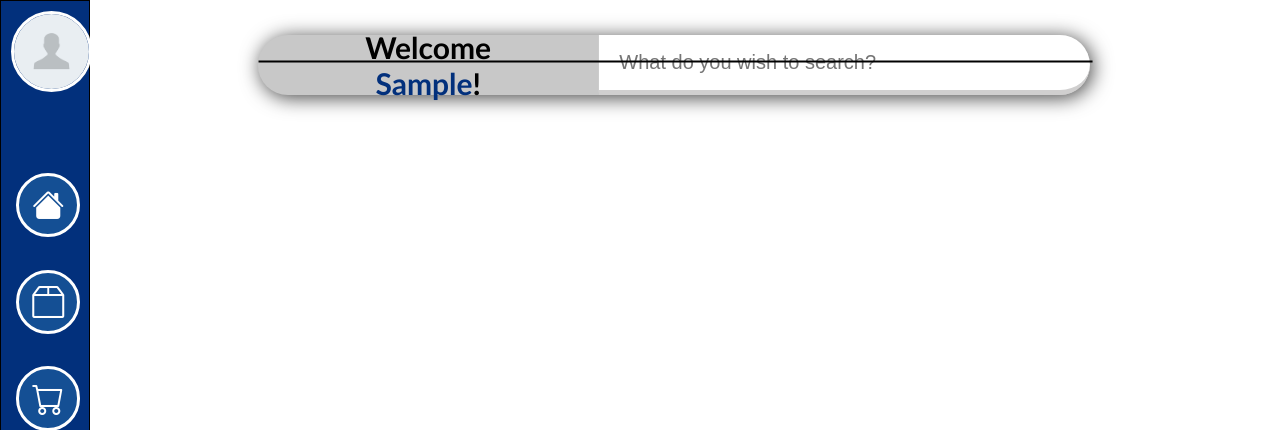
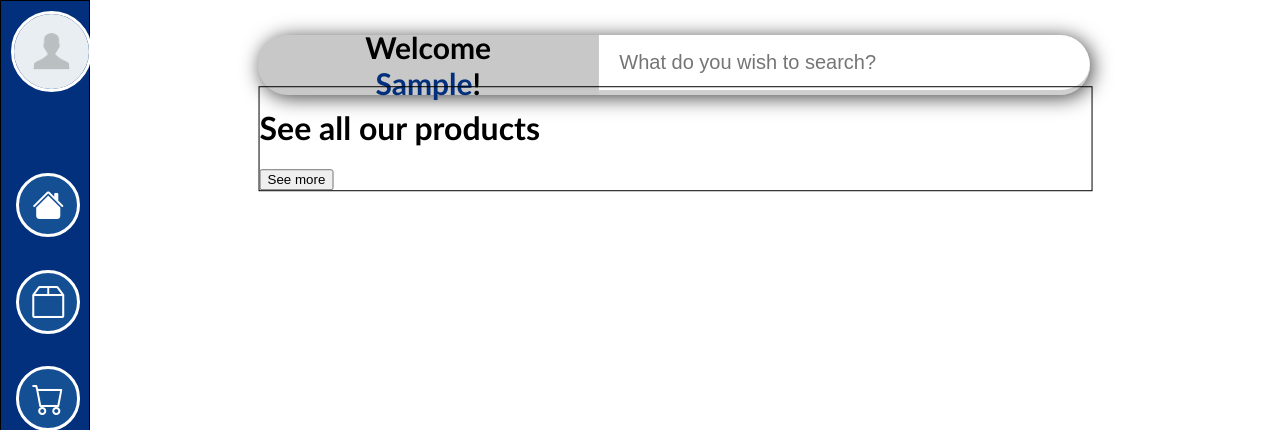
Before and after one commit to BlueLuscious/App, a Django app: page /home/ in a window 1280 px wide. Shown: the top 430 px of the page. Run offline with Django 4.2, Linux system fonts and the light colour scheme; the visitor is signed in with stand-in values (Sample User, id 1); data comes from the database, SQL or seed files in the repository; data that the repository does not hold is empty.

Commit message:
update templates folder
home.html:
- update display for products by interest, add display for more products and if interest_line is 'Others' display all products

products.html:
- reset and add comment TODO

```diff
--- a/app/templates/home.html
+++ b/app/templates/home.html
@@ -1,19 +1,22 @@
 {% extends "base.html" %}
 {% block content %}
 {% load static %}
-<head>
+
 <link rel="stylesheet" href="{% static 'CSS/homeStyles.css' %}" type="text/css">
 <script src="{% static 'JS/homeScript.js' %}"></script>
-</head>
-<body>
+
 <div class="left_side_navbar">
   {% if userdata.avatar %}
     <a href="/home/profile/">
+      <div class="left_side_navbar_profile">
         <img src="{{ userdata.avatar.url }}" alt="user-avatar" class="left_side_navbar_img">
+      </div>
     </a>
   {% else %}
     <a href="/home/profile/">
+      <div class="left_side_navbar_profile">
         <img src="{% static 'IMG/default-profile.jpg' %}" alt="default-avatar" class="left_side_navbar_img">
+      </div>
     </a>
   {% endif %}
   <button class="left_side_navbar_button">
@@ -55,25 +58,37 @@
   <div class="popup_text" id="home_popup">Home</div>
   <div class="popup_text" id="products_popup">Products</div>
   <div class="popup_text" id="cart_popup">Shopping Cart</div>
-    <div class="popup_text" id="favs_popup">Messages</div>
+  <div class="popup_text" id="messages_popup">Messages</div>
   <div class="popup_text" id="favs_popup">Favourites</div>
 </div>
-</body>
+<div class="footer">
+
+</div>
 {% endblock content %}
 
 {% block home %}
 {% load static %}
-<head>
+
 <link rel="stylesheet" href="{% static 'CSS/homeStyles.css' %}" type="text/css">
 <script src="{% static 'JS/homeScript.js' %}"></script>
-</head>
-<body>
+
+
+<!-- BEGIN - SEARCH BAR -->
 <div class="greeting">
   <h1>Welcome <div class="say_hello">{{ userdata.first_name }}</div>!</h1>
   <input type="text" id="search_bar" placeholder="What do you wish to search?">
 </div>
+<!-- END - SEARCH BAR -->
+
+<!-- BEGIN - PRODUCTS BY INTEREST, MORE AND ALL -->
+{% if userdata.interest_line != 'Others' %}
+<!-- PRODUCTS BY INTEREST -->
   <div class="display_products">
-    {% for s in stock %}
+    <div class="title_products">
+      <h1>Products according to your interest (<div class="interest_line">{{ userdata.interest_line }}</div>)</h1>
+    </div>
+    {% for s in stock_interest_line %}
+      {% if forloop.counter <= 6 %}
         <div class="card_product">
           <table class="card_product_table">
             <tr>
@@ -96,7 +111,85 @@
             </tr>
           </table>
         </div>
+      {% endif %}
     {% endfor %}
+    <div class="see_more_button">
+      <button>See more</button>
     </div>
-</body>
+  </div>
+
+<!-- MORE PRODUCTS -->
+  <div class="display_products" id="display_more_products">
+    <div class="title_products">
+      <h1>More of our products</h1>
+    </div>
+    {% for more in more_stock %}
+      {% if forloop.counter <= 6 %}
+        <div class="card_product">
+          <table class="card_product_table">
+            <tr>
+              <td>
+                {% if more.image %}
+                <img src="{{ more.image.url }}" alt="gold-ring" class="card_product_img">
+                {% else %}
+                <img src="{% static 'IMG/default-no-image.png' %}" alt="default-no-image" class="card_product_img">
+                {% endif %}
+              </td>
+            </tr>
+            <tr>
+              <td>{{ more.name }}</td>
+            </tr>
+            <tr>
+              <td>By {{ more.seller.username }}</td>
+            </tr>
+            <tr>
+              <td>${{ more.price }}</td>
+            </tr>
+          </table>
+        </div>
+      {% endif %}
+    {% endfor %}
+    <div class="see_more_button">
+      <button>See more</button>
+    </div>
+  </div>
+
+{% else %}
+<!-- ALL PRODUCTS -->
+  <div class="display_products">
+    <div class="title_products">
+      <h1>See all our products</h1>
+    </div>
+    {% for more in more_stock %}
+      {% if forloop.counter <= 12 %}
+        <div class="card_product">
+          <table class="card_product_table">
+            <tr>
+              <td>
+                {% if more.image %}
+                <img src="{{ more.image.url }}" alt="gold-ring" class="card_product_img">
+                {% else %}
+                <img src="{% static 'IMG/default-no-image.png' %}" alt="default-no-image" class="card_product_img">
+                {% endif %}
+              </td>
+            </tr>
+            <tr>
+              <td>{{ more.name }}</td>
+            </tr>
+            <tr>
+              <td>By {{ more.seller.username }}</td>
+            </tr>
+            <tr>
+              <td>${{ more.price }}</td>
+            </tr>
+          </table>
+        </div>
+      {% endif %}
+    {% endfor %}
+    <div class="see_more_button">
+      <button>See more</button>
+    </div>
+  </div>
+{% endif %}
+<!-- END - PRODUCTS BY INTEREST, MORE AND ALL -->
 {% endblock home %}
```
Also changed, not shown: app/templates/products.html (+5 -32 lines). Lines whose indentation alone changed are shown as unchanged.
